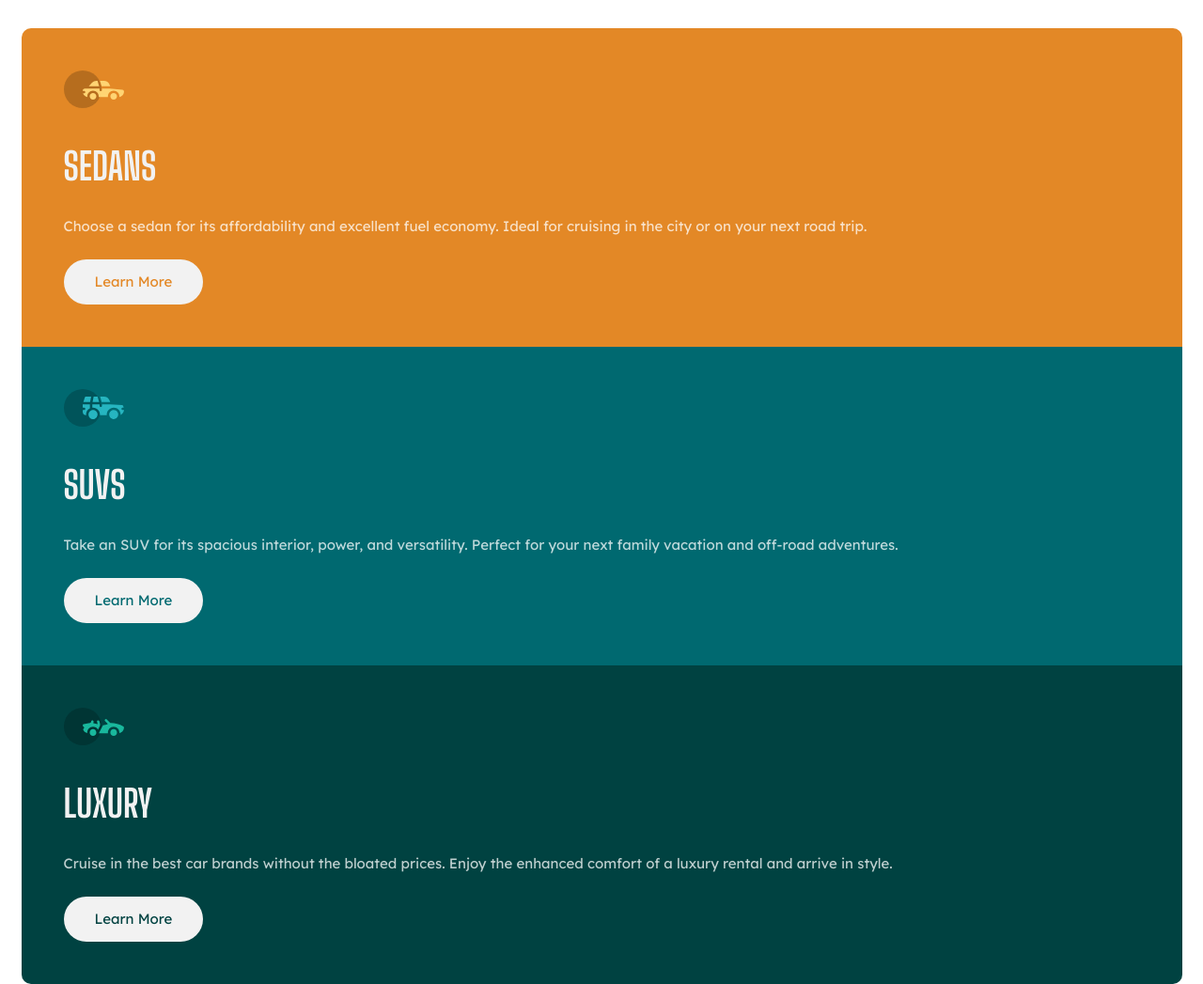
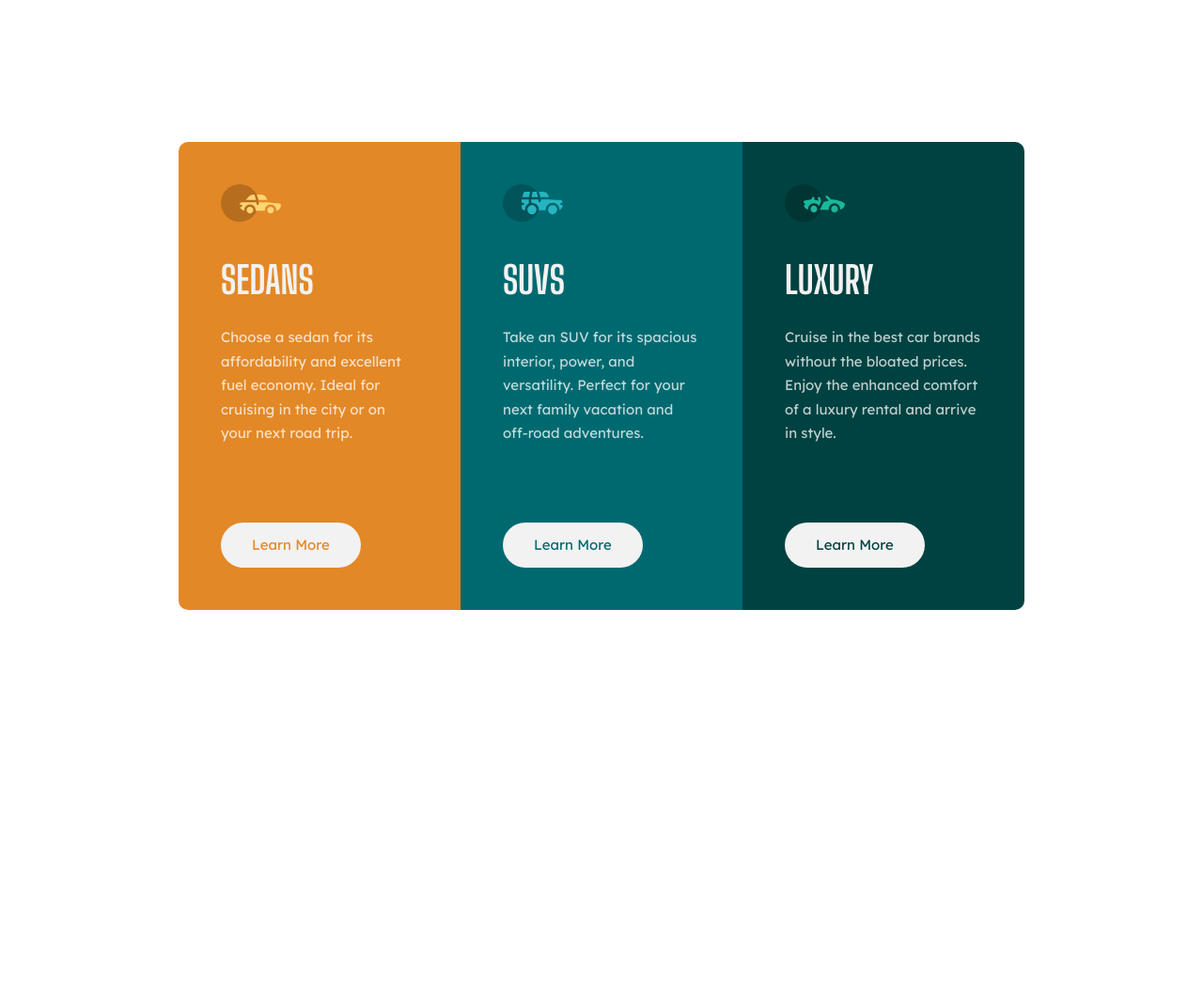
Before and after one commit to LorenaFrias/3-column-card, a plain HTML site: page index.html in a window 1280 px wide. Shown: the whole page at 94% size. After the commit the page ends 800 px from the top, so only its background shows below. Drawn offline with Linux system fonts and the light colour scheme.

Commit message:
Added media query

```diff
--- a/style.css
+++ b/style.css
@@ -40,6 +40,8 @@ p, h1, h2, h3, h4, h5, h6 {
 }
 
 
+/* STYLES */
+
 
 body {
     line-height: 1.5;
@@ -66,7 +68,6 @@ a {
 
 .card__title {
     font-family: "Big Shoulders Display", cursive;
-    /* font-size: 2.5rem; */
     font-size: 2.5rem;
     color: var(--VeryLightGray);
     text-transform: uppercase;
@@ -92,7 +93,7 @@ a {
     border-radius: 30px;
     padding: .85em 2.2em;
     margin-top: 1.5em;
-  }
+}
 
 
 
@@ -119,3 +120,36 @@ a {
   .card--darkcyan a {
     color: var(--Verydarkcyan);
   }
+
+  .card__btn:hover,
+  .card__btn:focus {
+    background-color: transparent;
+    border: 2px solid var(--VeryLightGray);
+    color: var(--VeryLightGray);
+  }
+
+@media only screen and (min-width:40em) {
+
+    body {
+        display: flex;
+        justify-content: center;
+        align-items: center;
+    }
+
+    .card-wrapper {
+        margin: 0 auto;
+        display: grid;
+        max-width: 900px;
+        grid-auto-flow: column;
+        grid-auto-columns: 1fr;
+    }
+
+    .card__text {
+        margin-top: 1.25em
+    }
+
+    .card__btn {
+
+        margin-top: 5.5em;
+    }
+  }
```
